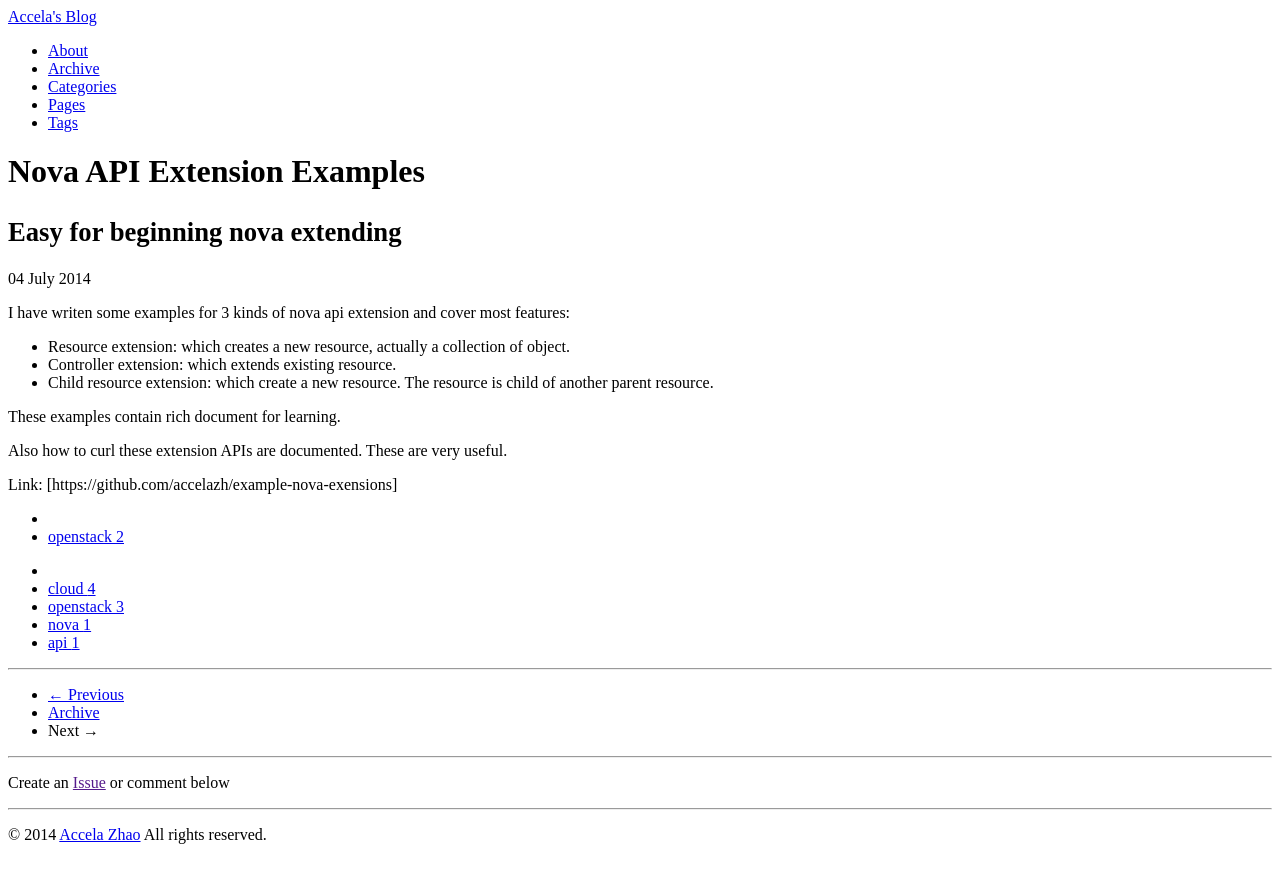
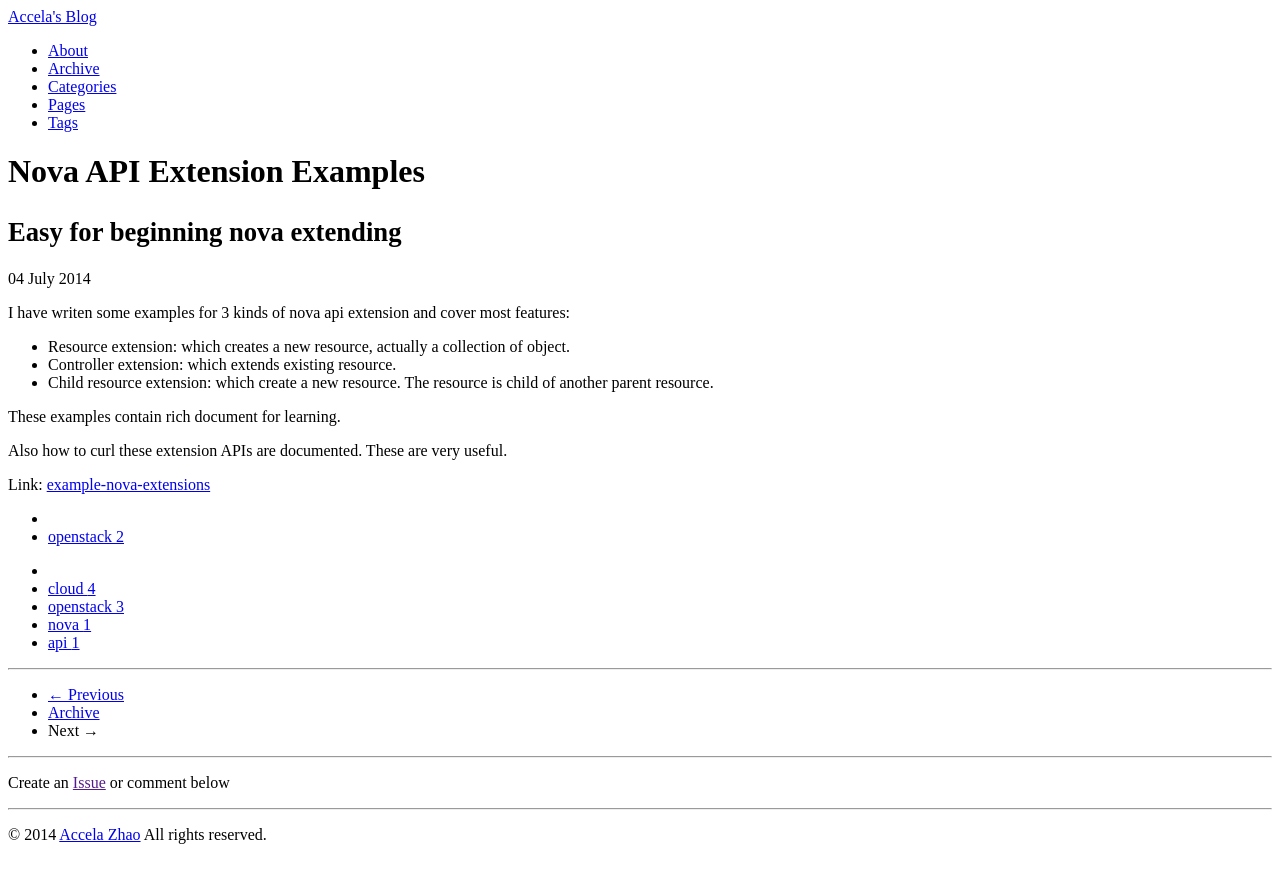
Before and after one commit to accelazh/accelazh.github.io, a Jekyll site: the page built from _posts/2014-07-4-Nova-API-Extension-Examples.md, in a window 1280 px wide. Shown: the top 883 px of the page. Built offline with Jekyll 4.4.1, drawn with Linux system fonts in a browser that asks for light colours; Markdown is read by kramdown in place of the engine named in the settings; comment, search, counter and statistics services are not loaded; a style sheet for code colours, icons or effects is not loaded.

Commit message:
edit content

```diff
--- a/_posts/2014-07-4-Nova-API-Extension-Examples.md
+++ b/_posts/2014-07-4-Nova-API-Extension-Examples.md
@@ -17,4 +17,4 @@ These examples contain rich document for learning.
 
 Also how to curl these extension APIs are documented. These are very useful.
 
-Link: [https://github.com/accelazh/example-nova-exensions]
+Link: [example-nova-extensions](https://github.com/accelazh/example-nova-exensions)
```
